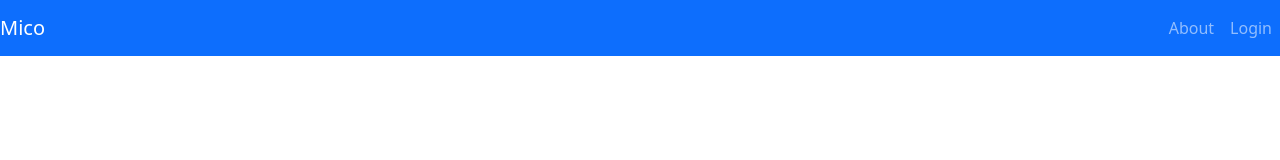
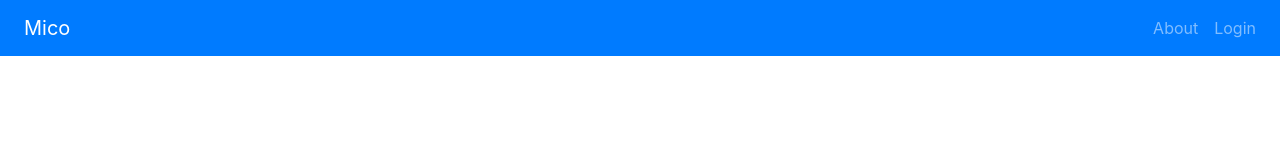
Before and after one commit to hblackmer/mico, a React (Create React App) app: page /about in a window 1280 px wide. Shown: the top 160 px of the page. Built offline with nearby package versions, Linux system fonts and the light colour scheme.

Commit message:
Fix to navbar.

```diff
--- a/package.json
+++ b/package.json
@@ -6,7 +6,7 @@
     "@testing-library/jest-dom": "^5.11.4",
     "@testing-library/react": "^11.1.0",
     "@testing-library/user-event": "^12.1.10",
-    "bootstrap": "5.1.1",
+    "bootstrap": "4.5.2",
     "bootstrap-social": "5.1.1",
     "font-awesome": "4.7.0",
     "react": "^17.0.2",
--- a/src/components/Navigation/Navigation.js
+++ b/src/components/Navigation/Navigation.js
@@ -39,10 +39,10 @@ class Navigation extends Component {
         return (
             <div className="App">
                 <Navbar dark sticky="top" color="primary" expand="md">
-                    <NavbarBrand href="/">{' '}Mico</NavbarBrand>
+                    <NavbarBrand className="ml-2" href="/">Mico</NavbarBrand>
                     <NavbarToggler onClick={this.toggle} />
                     <Collapse isOpen={this.state.isOpen} navbar>
-                        <Nav className="ms-auto" navbar>
+                        <Nav className="ml-auto" navbar>
                             {links.map(createNavItem)}
                         </Nav>
                     </Collapse>
```
Also changed, not shown: 1 other file (tests, documents, lock files or other folders).
